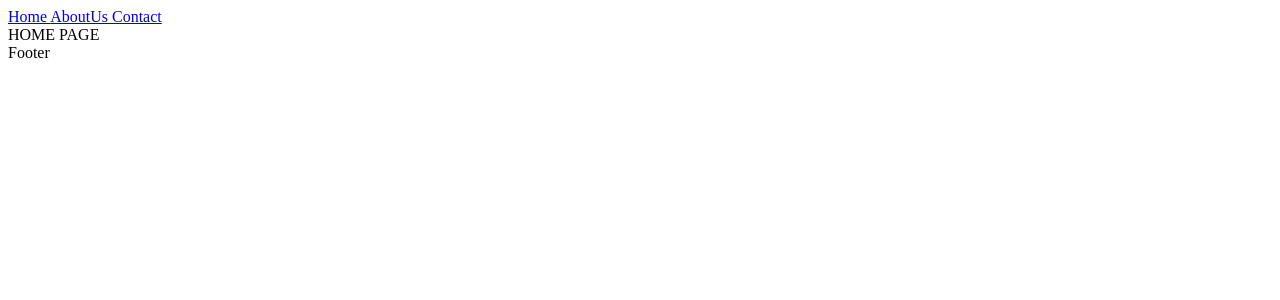
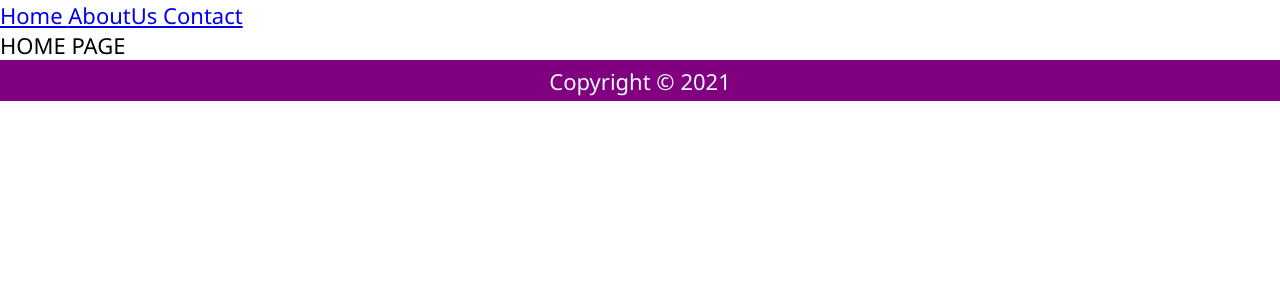
Before and after one commit to joswald123/Lifetimews, a React (Create React App) app: page / in a window 1280 px wide. Shown: the top 300 px of the page. Built offline with nearby package versions, Linux system fonts and the light colour scheme.

Commit message:
style files added

```diff
--- a/src/App.js
+++ b/src/Components/Global/App.js
@@ -1,9 +1,10 @@
 import './App';
 import { BrowserRouter as Router, Routes, Route, Link } from 'react-router-dom'
-import Home from './Components/Pages/Home';
-import About from './Components/Pages/About';
-import Contact from './Components/Pages/Contact';
-import ErrorPage from './Components/Pages/ErrorPage';
+import Home from '../Pages/Home';
+import About from '../Pages/About';
+import Contact from '../Pages/Contact';
+import ErrorPage from '../Pages/ErrorPage';
+import Footer from './Footer';
 
 function App() {
   return (
@@ -20,7 +21,8 @@ function App() {
         <Route path="/contact" element={<Contact />} />
         <Route path="*" element={<ErrorPage />} />
       </Routes>
-      <div> Footer </div>
+
+      <Footer/>
     </Router>
   );
 }
--- a/src/Components/Global/Footer.js
+++ b/src/Components/Global/Footer.js
@@ -1,10 +1,14 @@
 import React from 'react'
 
+// Assets
+import './css/Footer.css';
+
 function Footer() {
+    const today = new Date();
     return (
-        <div>
-            Footer
-        </div>
+        <footer>
+            <p>Copyright &copy; {today.getFullYear()}</p>
+        </footer>
     )
 }
 
--- /dev/null
+++ b/src/Components/Global/css/Footer.css
@@ -0,0 +1,8 @@
+footer {
+    width: 100%;
+    padding: 0.25em;
+    background-color: purple;
+    color: aliceblue;
+    display: grid;
+    place-content: center;
+}
--- /dev/null
+++ b/src/Components/Global/css/style.css
@@ -0,0 +1,6 @@
+.Footer {
+    margin: auto;
+    text-align: center;
+    width: 90%;
+
+}
--- /dev/null
+++ b/src/index.css
@@ -0,0 +1,40 @@
+*{
+    margin: 0;
+    padding: 0;
+    box-sizing: border-box;
+
+}
+
+html{
+    font-size: 22px;
+}
+
+
+body {
+    min-height: 100vh;
+    font-family: "Segoe UI", "Roboto", "Oxygen",
+        "Ubuntu", "Cantarell", "Fira Sans", "Droid Sans", "Helvetica Neue",
+        sans-serif;
+    -webkit-font-smoothing: antialiased;
+    -moz-osx-font-smoothing: grayscale;
+
+
+}
+
+.App {
+    display: flex;
+    flex-direction: column;
+    justify-content: center;
+    align-items: center;
+    height: calc(100vh - 2px);
+    max-width: 500px;
+    border: red;
+    margin: auto;
+
+}
+
+code {
+    font-family: "Segoe UI", "Roboto", "Oxygen",
+    "Ubuntu", "Cantarell", "Fira Sans", "Droid Sans", "Helvetica Neue",
+    sans-serif;
+}
--- a/src/index.js
+++ b/src/index.js
@@ -1,7 +1,10 @@
 import React from 'react';
 import ReactDOM from 'react-dom';
-import App from './App';
+import App from './Components/Global/App';
 import reportWebVitals from './reportWebVitals';
+
+//Assets
+import './index.css';
 
 ReactDOM.render(
   <React.StrictMode>
```
Also changed, not shown: src/Components/Global/Content.js (added, +13 -0 lines), src/Components/Global/Grid.js (+19 -8 lines), src/Components/Global/css/main.css (added, +9 -0 lines), src/Components/App.css (renamed from src/App.css).
